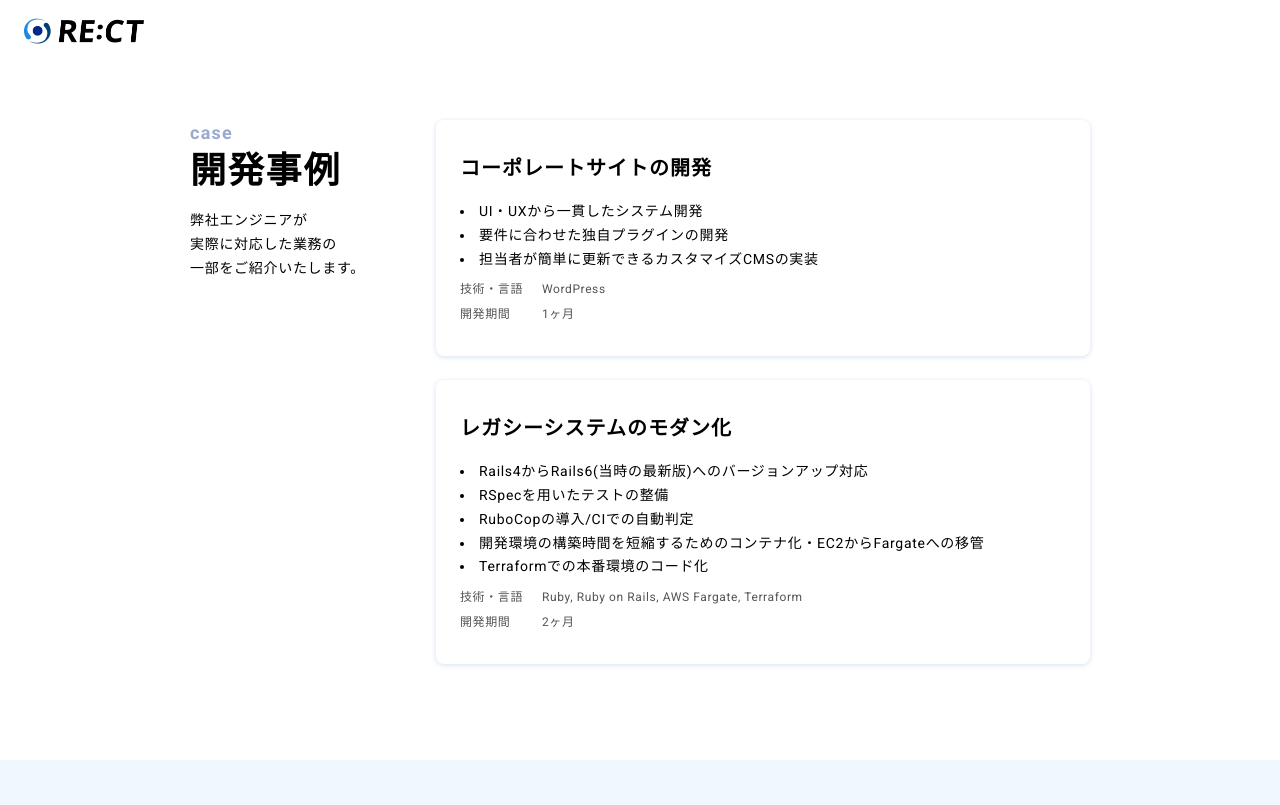
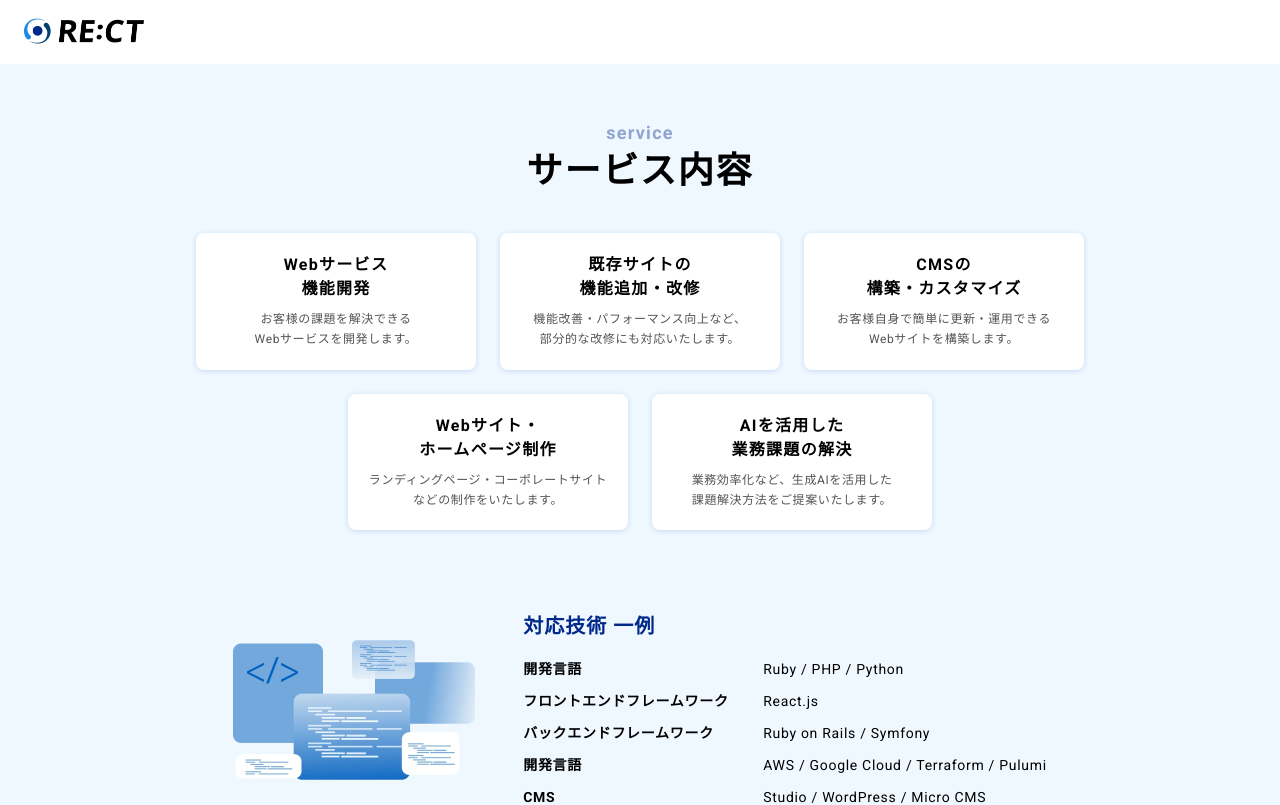
Before and after one commit to yutaroud/rect, a Next.js app: page /demand in a window 1280 px wide. Shown: the top 805 px of the page. Built offline with nearby package versions, Linux system fonts and the light colour scheme.

Commit message:
サービスの作成

```diff
--- a/src/app/demand/Service.tsx
+++ b/src/app/demand/Service.tsx
@@ -1,7 +1,177 @@
+import Heading2 from './components/Heading2'
+import { Box,Typography } from '@mui/material';
+import skill from '../../../public/image/demand/skill.webp';
+import React from 'react';
+
+const skillData = [
+  {
+    id: '1',
+    category: '開発言語',
+    item: ['Ruby', 'PHP', 'Python'],
+  },
+  {
+    id: '2',
+    category: 'フロントエンドフレームワーク',
+    item: ['React.js'],
+  },
+  {
+    id: '3',
+    category: 'バックエンドフレームワーク',
+    item: ['Ruby on Rails', 'Symfony'],
+  },
+  {
+    id: '4',
+    category: '開発言語',
+    item: ['AWS', 'Google Cloud', 'Terraform', 'Pulumi'],
+  },
+  {
+    id: '5',
+    category: 'CMS',
+    item: ['Studio', 'WordPress', 'Micro CMS'],
+  },
+];
+
+const sxStyles = {
+  list: {
+    mt: 5,
+    display: 'flex',
+    gap: '24px',
+    listStyle: 'none',
+    flexWrap: 'wrap',
+    alignItems: 'center',
+    justifyContent: 'center',
+  },
+  listItem: {
+    minWidth: '280px',
+    maxWidth: '280px',
+    background: '#fff',
+    borderRadius: '8px',
+    px: 2.5,
+    py: 2.5,
+    boxShadow: '0px 1px 5px rgba(34, 106, 170, 0.2)',
+    textAlign: 'center',
+  },
+  title: {
+    fontSize: '16px',
+    letterSpacing: '0.08em',
+    lineHeight: '1.5',
+    fontWeight: 'bold',
+  },
+  text: {
+    fontSize: '12px',
+    letterSpacing: '0.05em',
+    lineHeight: '1.7',
+    color: '#545454',
+    mt: 1,
+  },
+  skillWrap: {
+    display: 'flex',
+    alignItems: 'center',
+    gap: 6,
+    mt: 10,
+    justifyContent: 'center',
+  },
+  skillTitle: {
+    fontSize: '20px',
+    fontWeight: 'bold',
+    letterSpacing: '0.05em',
+    lineHeight: '1.6',
+    color: '#00298A'
+  },
+}
 
 const Service = () => {
   return (
-    <p></p>
+    <Box
+      sx={{
+        display: 'flex',
+        alignItems: 'center',
+        pt: 7,
+        pb: 12,
+        backgroundColor: '#EFF7FF'
+      }}
+    >
+      <Box
+        sx={{
+          maxWidth: '900px',
+          width: '100%',
+          mx: 'auto',
+        }}
+      >
+        <Heading2 subText="service" mainText="サービス内容"/>
+        <Box component="ul" sx={sxStyles.list}>
+          <Box component="li" sx={sxStyles.listItem}>
+            <Typography component="h3" sx={sxStyles.title}>Webサービス<br/>機能開発</Typography>
+            <Typography sx={sxStyles.text}>お客様の課題を解決できる<br/>Webサービスを開発します。</Typography>
+          </Box>
+          <Box component="li" sx={sxStyles.listItem}>
+            <Typography component="h3" sx={sxStyles.title}>既存サイトの<br/>機能追加・改修</Typography>
+            <Typography sx={sxStyles.text}>機能改善・パフォーマンス向上など、<br/>部分的な改修にも対応いたします。</Typography>
+          </Box>
+          <Box component="li" sx={sxStyles.listItem}>
+            <Typography component="h3" sx={sxStyles.title}>CMSの<br/>構築・カスタマイズ</Typography>
+            <Typography sx={sxStyles.text}>お客様自身で簡単に更新・運用できる<br/>Webサイトを構築します。</Typography>
+          </Box>
+          <Box component="li" sx={sxStyles.listItem}>
+            <Typography component="h3" sx={sxStyles.title}>Webサイト・<br/>ホームページ制作</Typography>
+            <Typography sx={sxStyles.text}>ランディングページ・コーポレートサイトなどの制作をいたします。</Typography>
+          </Box>
+          <Box component="li" sx={sxStyles.listItem}>
+            <Typography component="h3" sx={sxStyles.title}>AIを活用した<br/>業務課題の解決</Typography>
+            <Typography sx={sxStyles.text}>業務効率化など、生成AIを活用した<br/>課題解決方法をご提案いたします。</Typography>
+          </Box>
+        </Box>
+        <Box sx={sxStyles.skillWrap}>
+          <img
+            src={skill.src}
+            alt=""
+            width="484"
+            height="280"
+            style={{ maxWidth: '242px', height: 'auto', }}
+          />
+          <Box>
+            <Typography sx={sxStyles.skillTitle}>対応技術 一例</Typography>
+            <Box component="dl" mt={2}>
+              {skillData.map((data) => (
+                <Box key={data.id} sx={{
+                  display: 'flex',
+                  alignItems: 'center',
+                  '& + &': {
+                    mt: 1,
+                  }
+                }}>
+                  <Typography
+                    component="dt"
+                    sx={{
+                      fontWeight: 'bold',
+                      minWidth: '240px',
+                      maxWidth: '240px',
+                      fontSize: '14px',
+                      letterSpacing: '0.05em',
+                      lineHeight: '1.7',
+                    }}
+                  >
+                    {data.category}
+                  </Typography>
+                  <Typography component="dd" sx={{
+                      fontSize: '14px',
+                      letterSpacing: '0.05em',
+                      lineHeight: '1.7',
+                  }}>
+                    {data.item.map((skill, index) => (
+                      <React.Fragment key={index}>
+                        {skill}
+                        {index < data.item.length - 1 && ' / '}
+                      </React.Fragment>
+                    ))}
+                  </Typography>
+                </Box>
+              ))}
+            </Box>
+          </Box>
+        </Box>
+      </Box>
+    </Box>
   )
 }
 export default Service;
```
Also changed, not shown: public/image/demand/skill.webp (added).
